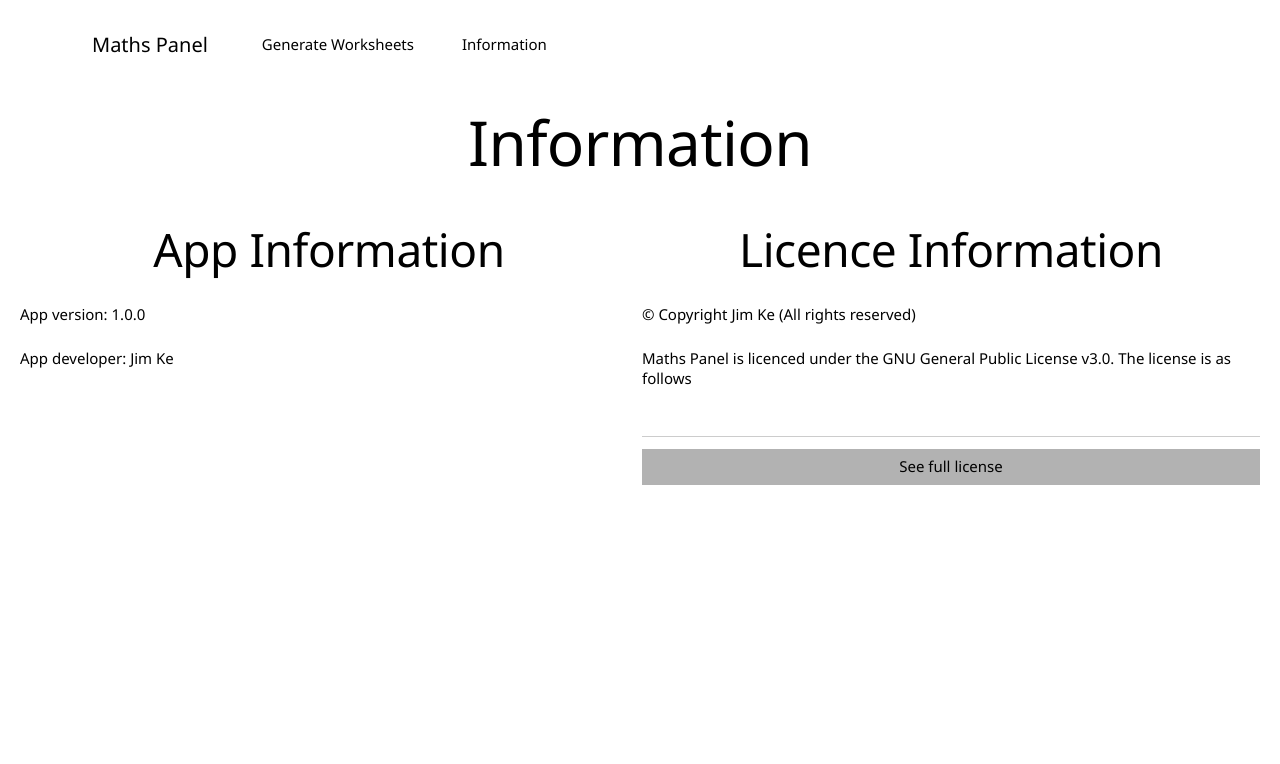
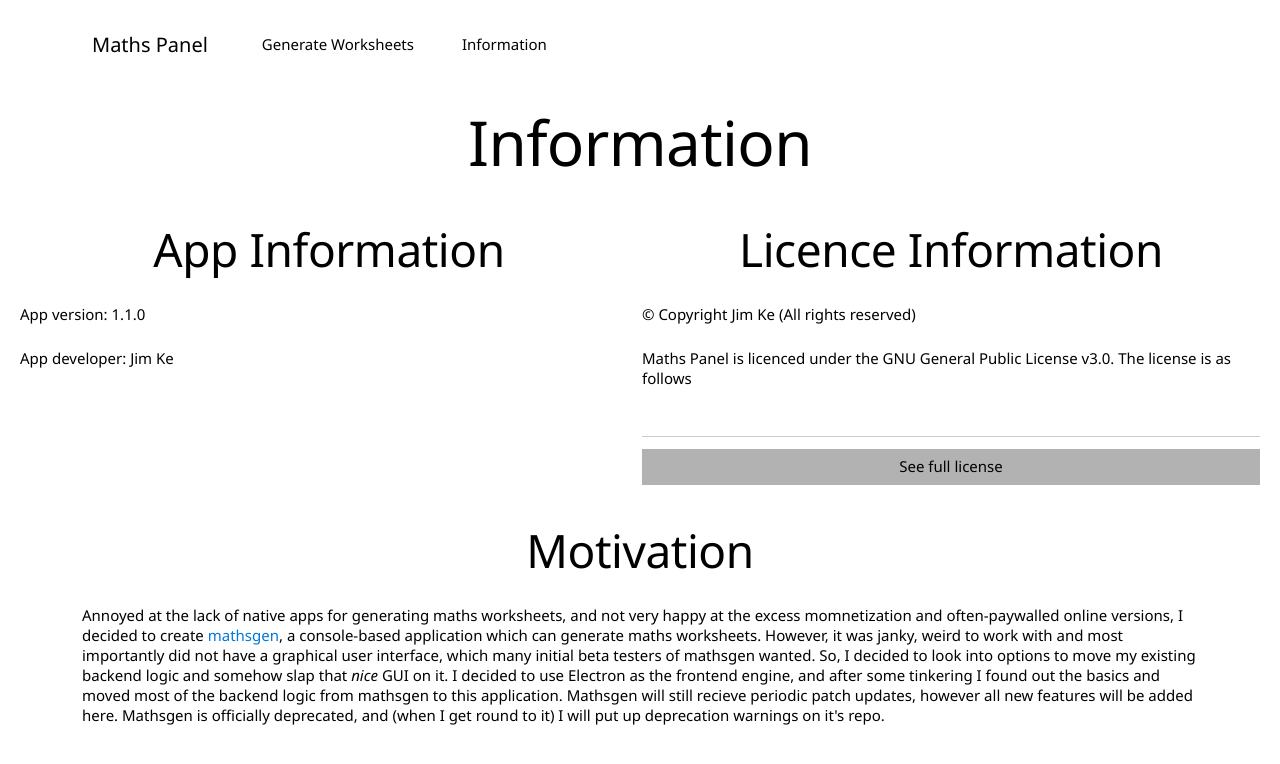
Before and after one commit to Compositr/mathspanel, an Electron app: page src/information.html in a window 1280 px wide. Drawn offline with nearby package versions, Linux system fonts and the light colour scheme; files whose address does not match are found by name.

Commit message:
Added more information
- Added license
- Added changelog & readme
- Cleaned up dependecies
- Bumped version number
- Added more info to the app

```diff
--- a/package.json
+++ b/package.json
@@ -1,7 +1,7 @@
 {
   "name": "mathsgen",
   "productName": "Maths Panel",
-  "version": "1.0.0",
+  "version": "1.1.0",
   "description": "A simple GUI panel to generate maths worksheets",
   "main": "src/index.js",
   "scripts": {
--- a/src/information.html
+++ b/src/information.html
@@ -528,5 +528,29 @@
         </p>
       </div>
     </div>
+    <div class="container">
+      <div class="row">
+        <div class="col">
+          <h2 class="center">Motivation</h2>
+          <p>
+            Annoyed at the lack of native apps for generating maths worksheets,
+            and not very happy at the excess momnetization and often-paywalled
+            online versions, I decided to create
+            <a href="//github.com/cooljim/mathsgen">mathsgen</a>, a console-based
+            application which can generate maths worksheets. However, it was
+            janky, weird to work with and most importantly did not have a
+            graphical user interface, which many initial beta testers of
+            mathsgen wanted. So, I decided to look into options to move my
+            existing backend logic and somehow slap that <i>nice</i> GUI on it. I
+            decided to use Electron as the frontend engine, and after some
+            tinkering I found out the basics and moved most of the backend logic
+            from mathsgen to this application. Mathsgen will still recieve
+            periodic patch updates, however all new features will be added here.
+            Mathsgen is officially deprecated, and (when I get round to it) I
+            will put up deprecation warnings on it's repo.
+          </p>
+        </div>
+      </div>
+    </div>
   </body>
 </html>
```
Also changed, not shown: changelog.md, readme.md.
